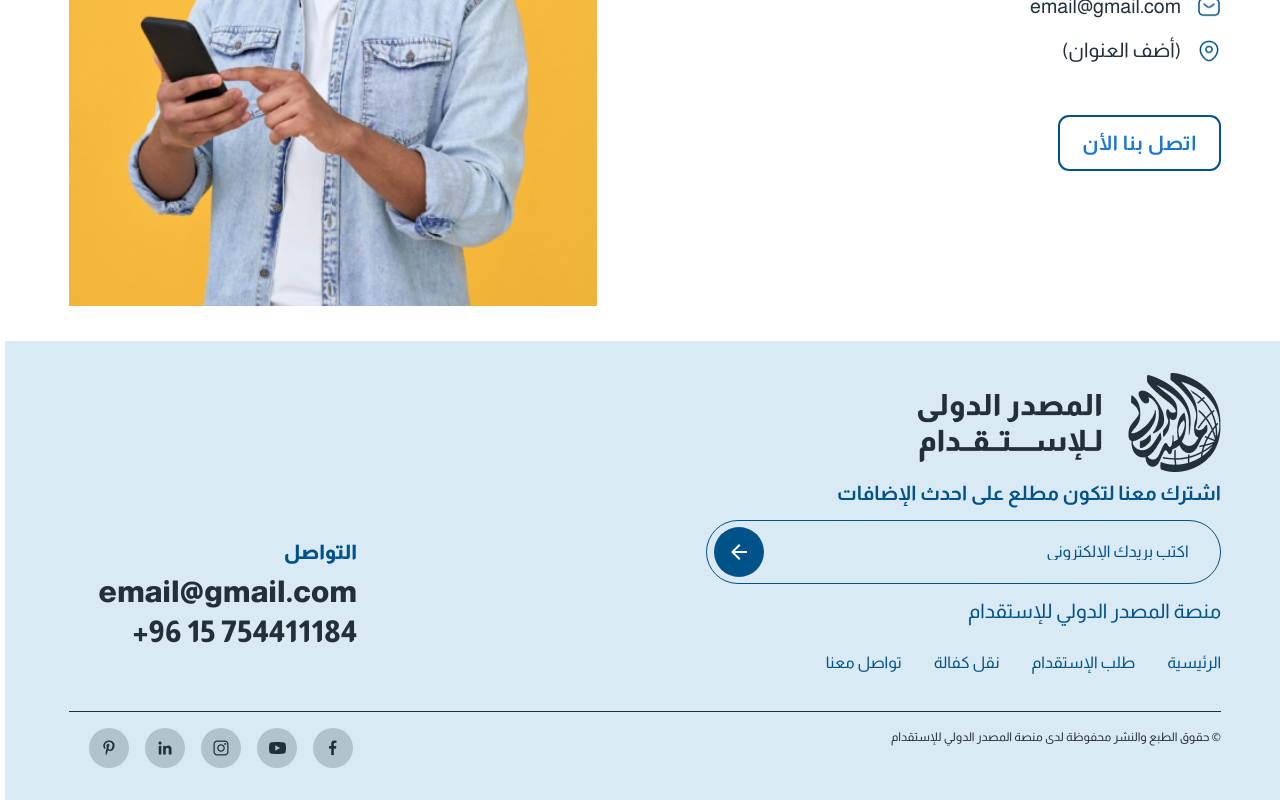
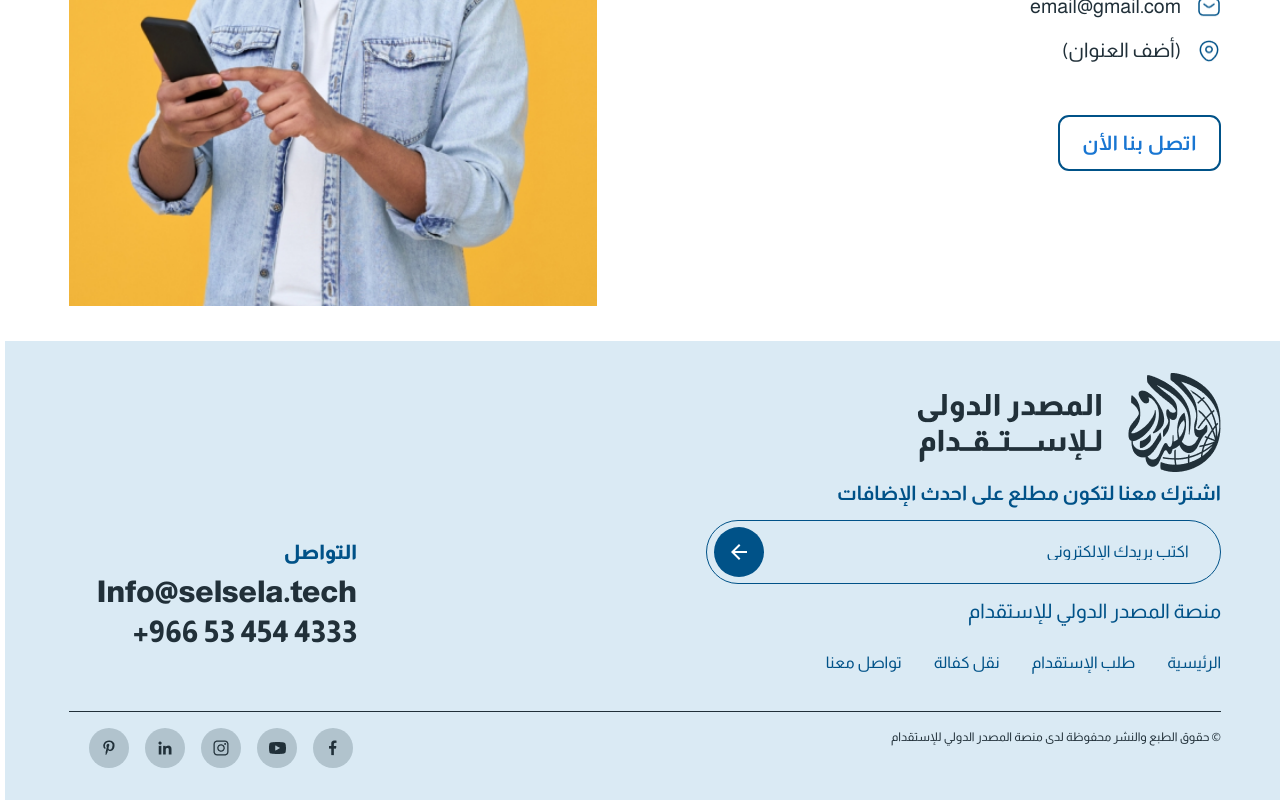
Before and after one commit to OmnikKhaled2121/Estkdam, a React (Vite) app: page / in a window 1280 px wide. Shown: the part 6306-7106 px from the top of the page. Built offline with nearby package versions, Linux system fonts and the light colour scheme; no server answers.

Commit message:
login to compelete order

```diff
--- a/src/Pages/Login.jsx
+++ b/src/Pages/Login.jsx
@@ -165,8 +165,7 @@ export default function Login() {
             <CacheProvider value={cacheRtl}>
               <FormControl variant="outlined" fullWidth size="small">
                 <InputLabel htmlFor="outlined-adornment-password">
-                  اسم الجهة
-                </InputLabel>
+                  كلمه المرور                 </InputLabel>
                 <OutlinedInput
                   id="outlined-adornment-password"
                   type={showPassword ? "text" : "password"}
--- a/src/Pages/LoginOrderCompletetion.jsx
+++ b/src/Pages/LoginOrderCompletetion.jsx
@@ -50,7 +50,7 @@ export default function LoginOrderCompletetion() {
     form;
   const { errors } = formState;
 
-  const onSubmit = async (inputs) => {};
+  const onSubmit = async (inputs) => { };
   return (
     <Grid
       container
@@ -171,8 +171,7 @@ export default function LoginOrderCompletetion() {
             <CacheProvider value={cacheRtl}>
               <FormControl variant="outlined" fullWidth size="small">
                 <InputLabel htmlFor="outlined-adornment-password">
-                  اسم الجهة
-                </InputLabel>
+                  كلمه المرور                   </InputLabel>
                 <OutlinedInput
                   id="outlined-adornment-password"
                   type={showPassword ? "text" : "password"}
@@ -283,7 +282,7 @@ export default function LoginOrderCompletetion() {
           width: "100%",
           position: "absolute",
           bottom: "0",
-          paddingBottom:".5rem"
+          paddingBottom: ".5rem"
         }}
       >
         <Box sx={{ width: "150px" }}>
--- a/src/layout/Footer.jsx
+++ b/src/layout/Footer.jsx
@@ -171,10 +171,10 @@ export default function Footer() {
                 }}
               >
                 <Box sx={{ color: "#005288", fontSize: "20px" }}>التواصل</Box>
-                <Box sx={{ direction: "ltr" }}>email@gmail.com</Box>
+                <Box sx={{ direction: "ltr" }}>Info@selsela.tech</Box>
                 <Box sx={{ fontSize: "30px", direction: "ltr" }}>
                   {" "}
-                  +96 15 754411184{" "}
+                  +966 53 454 4333{" "}
                 </Box>
               </Grid>
             </Grid>
--- a/src/layout/routes.jsx
+++ b/src/layout/routes.jsx
@@ -88,6 +88,9 @@ export default function Routers() {
     {
       path: "CompleteOrder",
       element: <CompleteOrder />,
+      element: currentUser ? <Navigate to="/CompleteOrder" replace /> : <LoginOrderCompletetion />,
+
+
     },
     {
       path: "OrderReview",
```
